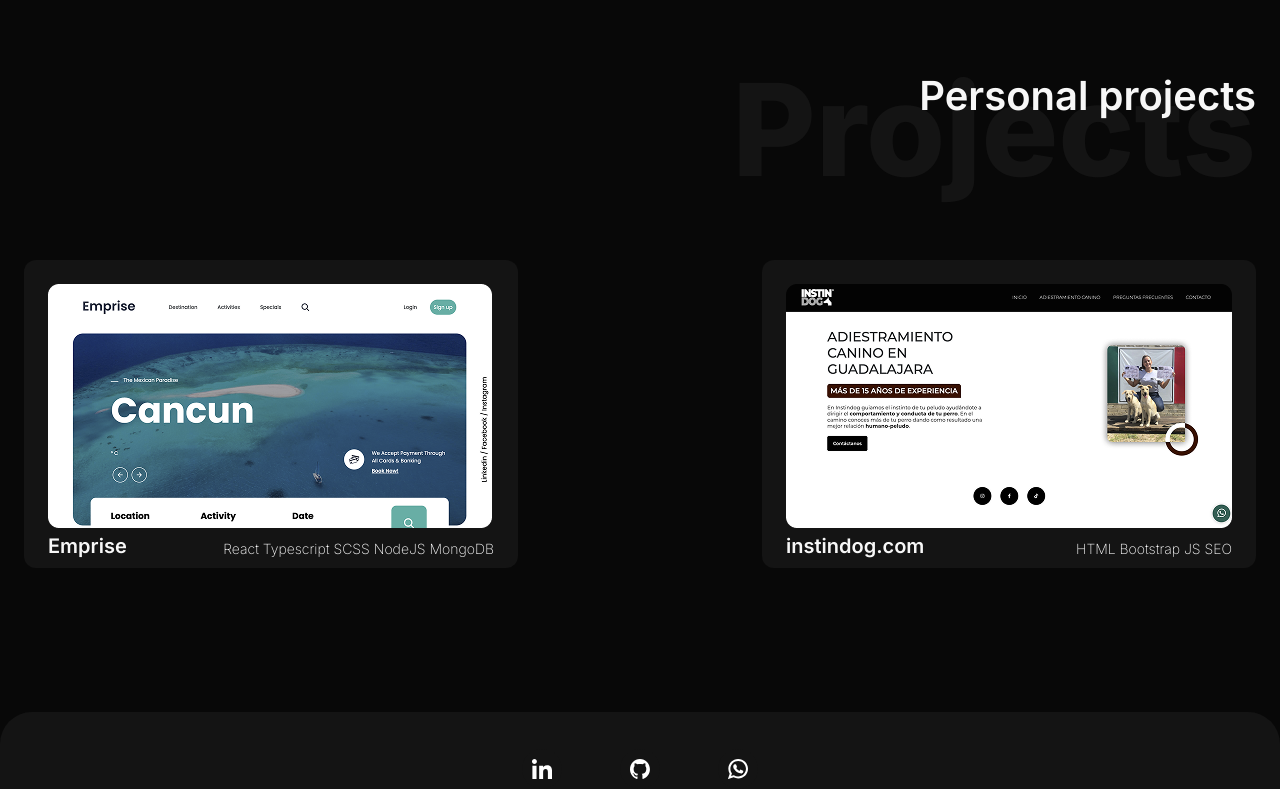
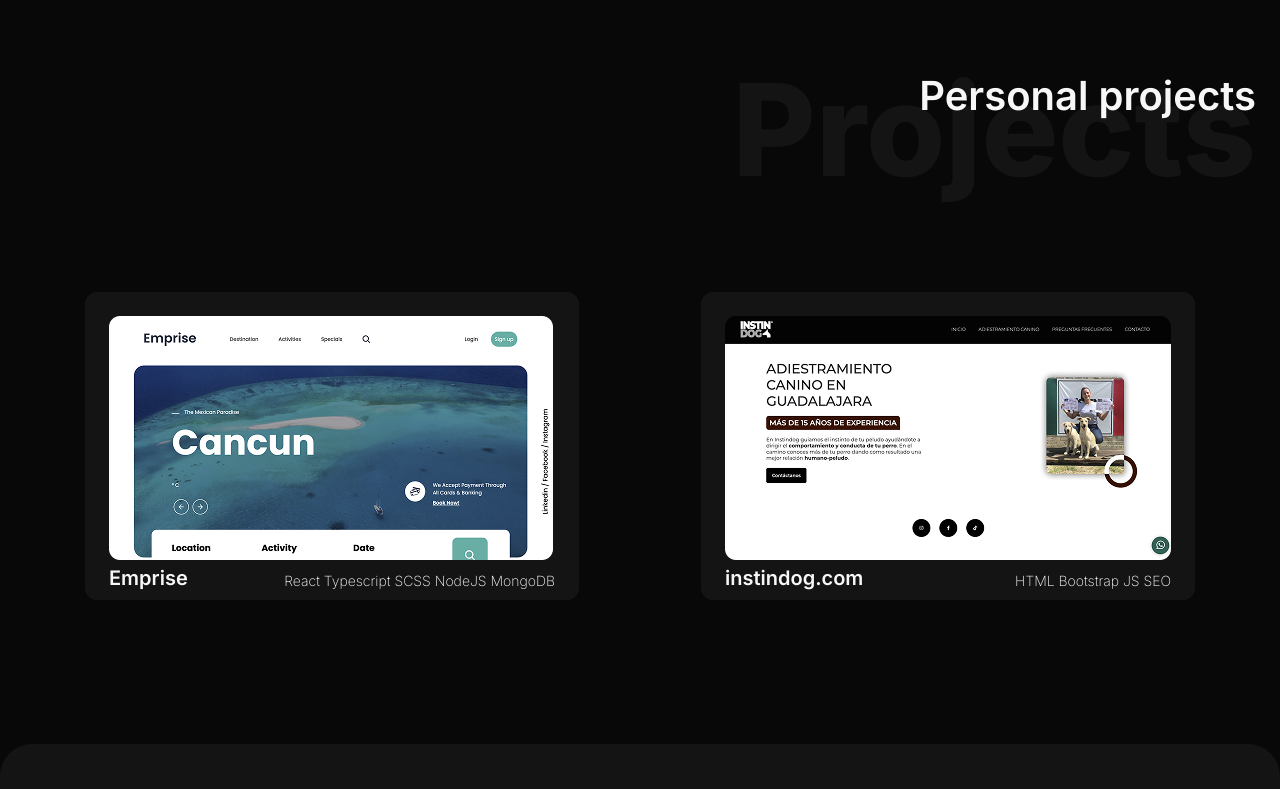
Before and after one commit to rodrigoperezdev/mi-web-next, a Next.js app: page / in a window 1280 px wide. Shown: the part 2503-3292 px from the top of the page. Built offline with nearby package versions, Linux system fonts and the light colour scheme.

Commit message:
feat(projects): responsive fix

```diff
--- a/src/app/styles/globals.css
+++ b/src/app/styles/globals.css
@@ -97,6 +97,10 @@ b {
 @media screen and (max-width: 768px) {
   h1 {
     font-size: 3rem;
+  }
+
+  h6 {
+    font-size: 1rem;
   }
 
   .title-background {
@@ -298,6 +302,7 @@ a:hover {
 .project-card {
   background-color: var(--gray-rod, #141414);
   width: 30.875rem;
+  margin-top: 2rem;
 }
 
 .project-card span {
@@ -307,6 +312,12 @@ a:hover {
   font-style: normal;
   font-weight: 200;
   line-height: 100%; /* 0.875rem */
+}
+
+@media screen and (max-width: 570px) {
+  .project-card {
+    width: 100%;
+  }
 }
 
 /* Footer */
--- a/src/components/Projects.tsx
+++ b/src/components/Projects.tsx
@@ -6,7 +6,7 @@ export const Projects = () => {
   return (
     <div className="container pt-10 mx-auto md:my-36 my-10 px-6">
       <Title title="Personal projects" bgTitle="Projects" direction="right" />
-      <div className="flex justify-between mt-36">
+      <div className="flex justify-around mt-20 sm:mt-36 flex-wrap">
         <ProjectCard
           imgSrc="images/emprise.png"
           title="Emprise"
--- a/src/components/Technologies.tsx
+++ b/src/components/Technologies.tsx
@@ -21,7 +21,7 @@ export const Technologies = () => {
           className="title-background"
         />
       </h2>
-      <div className="grid grid-cols-1 sm:grid-cols-2 lg:grid-cols-3 gap-6 w-[34.2rem]">
+      <div className="grid grid-cols-1 sm:grid-cols-2 lg:grid-cols-3 gap-6 w-[34.2rem] max-w-full">
         {technologies.map((tech, index) => (
           <TechCard key={index} imgUrl={tech.imgUrl} title={tech.title} />
         ))}
```
